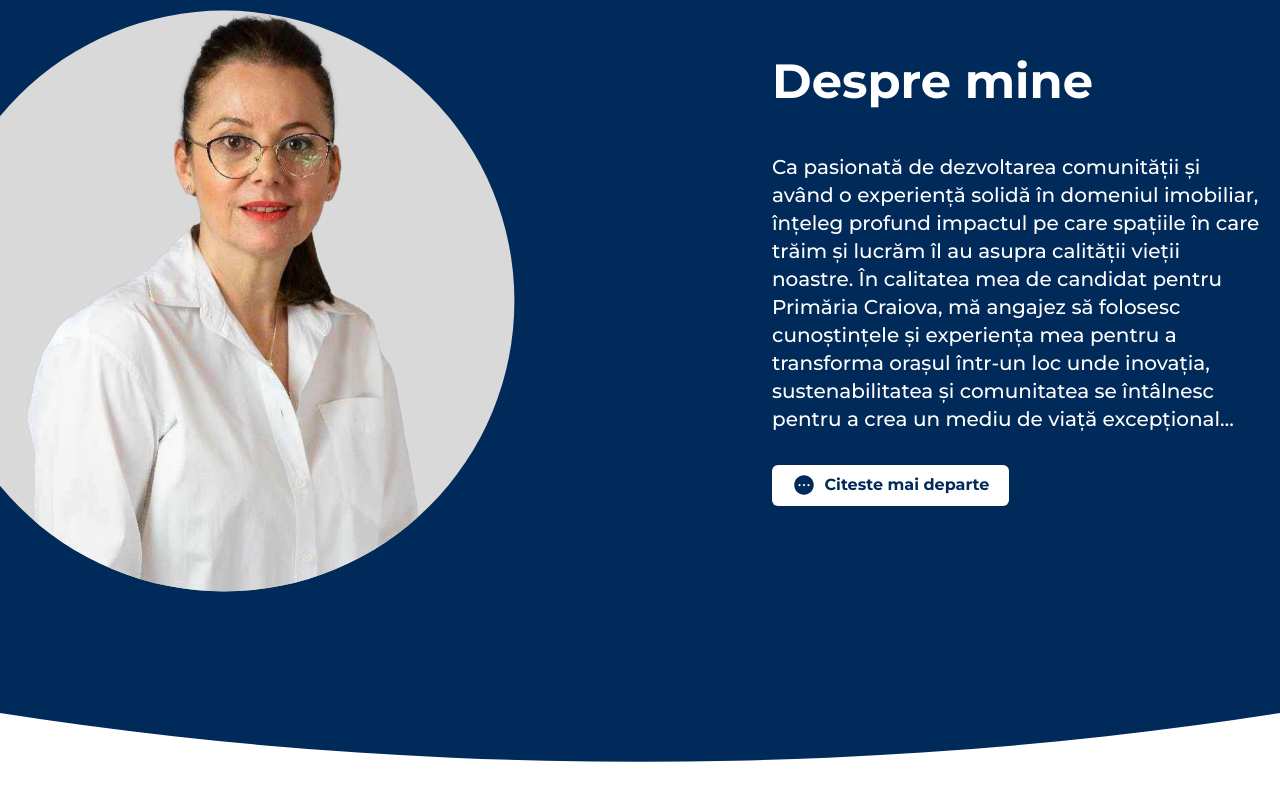
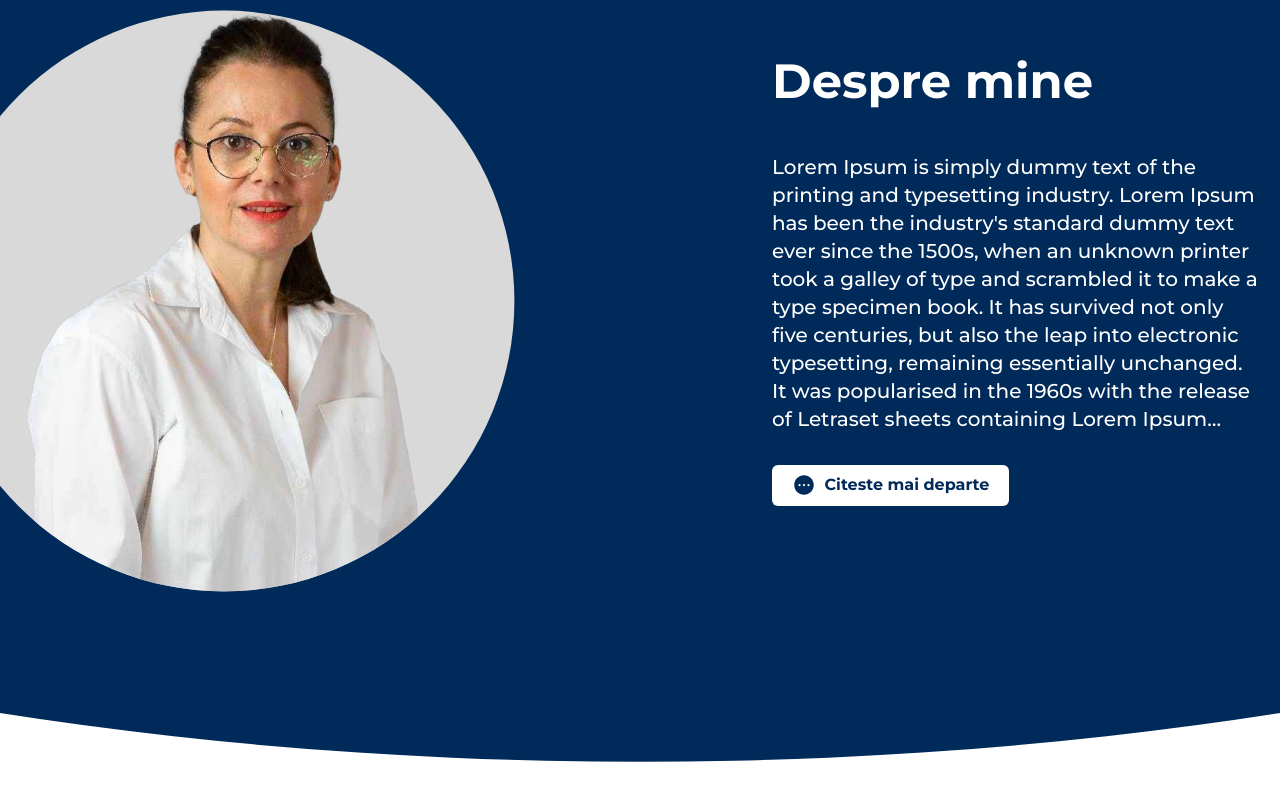
Before and after one commit to cjalex1313/Mayor, a Vue app: page / in a window 1280 px wide. Shown: the part 891-1691 px from the top of the page. Built offline with nearby package versions, Linux system fonts and the light colour scheme.

Commit message:
Update lorem ipsum

```diff
--- a/src/components/AboutMeComponent.vue
+++ b/src/components/AboutMeComponent.vue
@@ -10,20 +10,13 @@
     <div class="usr-font lg:mt-16 flex flex-col justify-center p-5 md:pb-20">
       <div class="text-5xl font-bold">Despre mine</div>
       <div class="text-xl mt-12 font-medium max-h-40 sm:max-h-none line-clamp-6 sm:line-clamp-[10]">
-        Ca pasionată de dezvoltarea comunității și având o experiență solidă în domeniul imobiliar,
-        înțeleg profund impactul pe care spațiile în care trăim și lucrăm îl au asupra calității
-        vieții noastre. În calitatea mea de candidat pentru Primăria Craiova, mă angajez să folosesc
-        cunoștințele și experiența mea pentru a transforma orașul într-un loc unde inovația,
-        sustenabilitatea și comunitatea se întâlnesc pentru a crea un mediu de viață excepțional
-        pentru toți craiovenii. Am văzut din interior provocările și oportunitățile pe care le aduce
-        dezvoltarea urbană și sunt convinsă că, împreună. Ca pasionată de dezvoltarea comunității și
-        având o experiență solidă în domeniul imobiliar, înțeleg profund impactul pe care spațiile
-        în care trăim și lucrăm îl au asupra calității vieții noastre. În calitatea mea de candidat
-        pentru Primăria Craiova, mă angajez să folosesc cunoștințele și experiența mea pentru a
-        transforma orașul într-un loc unde inovația, sustenabilitatea și comunitatea se întâlnesc
-        pentru a crea un mediu de viață excepțional pentru toți craiovenii. Am văzut din interior
-        provocările și oportunitățile pe care le aduce dezvoltarea urbană și sunt convinsă că,
-        împreună.
+        Lorem Ipsum is simply dummy text of the printing and typesetting industry. Lorem Ipsum has
+        been the industry's standard dummy text ever since the 1500s, when an unknown printer took a
+        galley of type and scrambled it to make a type specimen book. It has survived not only five
+        centuries, but also the leap into electronic typesetting, remaining essentially unchanged.
+        It was popularised in the 1960s with the release of Letraset sheets containing Lorem Ipsum
+        passages, and more recently with desktop publishing software like Aldus PageMaker including
+        versions of Lorem Ipsum.
       </div>
       <div class="mt-8">
         <button class="rounded-md bg-white citeste px-5 py-2">
```
